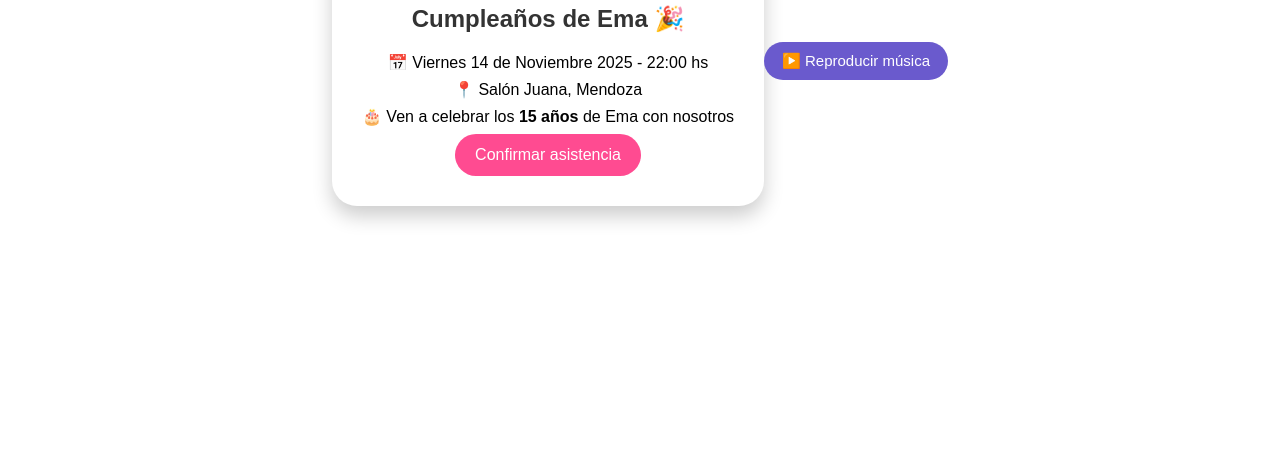
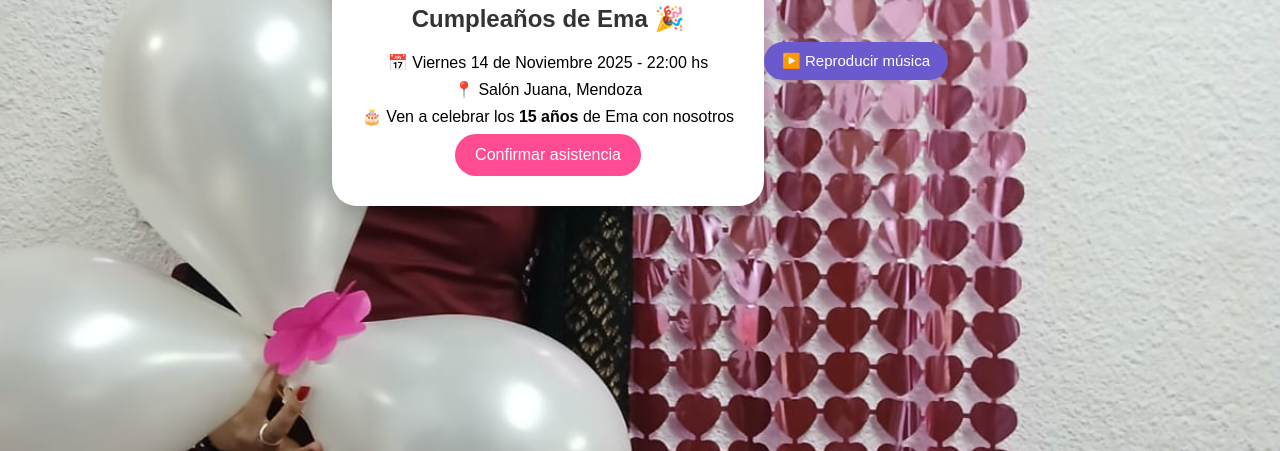
Before and after one commit to pablofogler-cmd/pweb, a plain HTML site: page index.html in a window 1280 px wide. Shown: the part 349-800 px from the top of the page. Drawn offline with Linux system fonts and the light colour scheme.

Commit message:
Update style.css

```diff
--- a/style.css
+++ b/style.css
@@ -4,7 +4,7 @@ body {
   font-family: 'Poppins', sans-serif;
   margin: 0;
   padding: 0;
-  background: url("pweb/multimedia/fondo.jpg") no-repeat center center/cover;
+  background: url("./fondo.jpg") no-repeat center center/cover;
   display: flex;
   justify-content: center;
   align-items: center;
```
